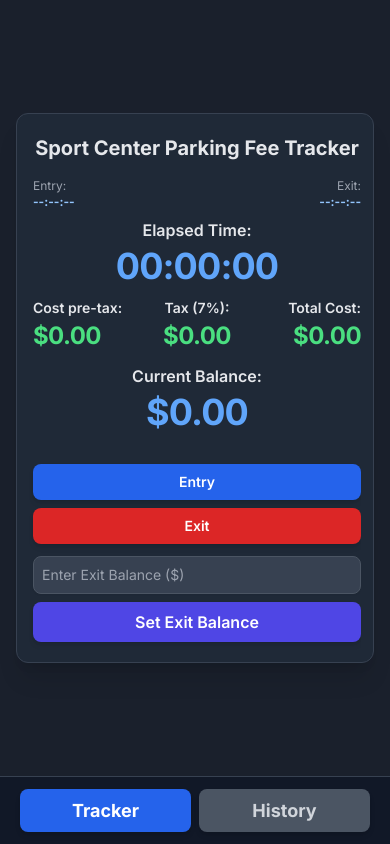
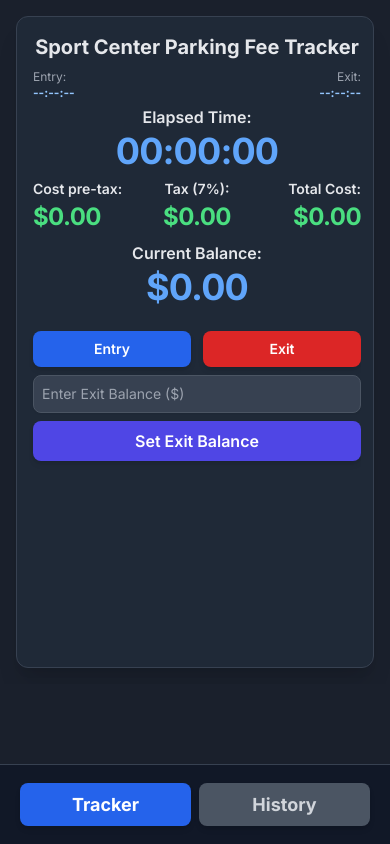
Before and after one commit to peteywhy/Sport-Center-parking-fee-tracker, a plain HTML site: page index.html in a window 390 px wide. Drawn offline with nearby package versions, Linux system fonts and the light colour scheme.

Commit message:
Set Entry and Exit buttons side by side

```diff
--- a/index.html
+++ b/index.html
@@ -15,11 +15,13 @@
             padding: 0;
             box-sizing: border-box;
             background-color: #1a202c; /* Consistent dark background */
+            /* Body is a flex container to push content and footer apart */
+            display: flex;
+            flex-direction: column;
             overflow: hidden; /* Prevent body scrolling */
+            padding-bottom: 80px; /* Add padding to account for fixed bottom tab bar */
         }
         body {
-            display: flex;
-            flex-direction: column; /* Stack children vertically */
             font-family: 'Inter', sans-serif;
         }
 
@@ -44,7 +46,7 @@
             padding: 0.75rem;
             display: flex;
             flex-direction: column; /* Stack elements inside the card vertically */
-            max-height: calc(100vh - 5rem); /* Adjusted calculation for viewport height */
+            height: 100%; /* Make app-card fill 100% of its parent's height */
             overflow: hidden; /* Prevent scrolling on the card itself */
         }
 
@@ -80,6 +82,12 @@
             display: flex;
             justify-content: space-around;
             align-items: center;
+            position: fixed; /* Make it fixed to the viewport */
+            bottom: 0;      /* Stick to bottom */
+            left: 0;        /* Stick to left */
+            width: 100%;    /* Full width */
+            height: 80px;   /* Explicit height for consistency (5rem) */
+            z-index: 1000; /* Ensure it's on top of other content */
         }
         .tab-button {
             flex: 1; /* Equal width buttons */
@@ -101,24 +109,36 @@
             color: #d1d5db; /* gray-300 */
         }
 
-        /* Ensure both tracker-view and history-view are flex containers and manage their overflow */
-        #tracker-view, #history-view {
+        /* Ensure tracker-view has NO internal scrolling and attempts to fit content */
+        #tracker-view {
             flex-grow: 1;
-            display: flex; /* Make them flex containers */
+            display: flex; /* Make it a flex container */
             flex-direction: column; /* Stack children vertically */
             justify-content: flex-start; /* Align content to the top */
-            overflow: hidden; /* Prevent scrolling within these views themselves */
-            padding-right: 0; /* Remove scrollbar padding */
-            width: 100%; /* Ensure they take full width within app-card */
-            height: 100%; /* Ensure they take full height within app-card */
+            overflow: hidden; /* STRICTLY PREVENT SCROLLING ON TRACKER VIEW */
+            padding-right: 0; /* No scrollbar padding */
+            width: 100%; /* Ensure it takes full width within app-card */
+            height: 100%; /* Ensure it takes full height within app-card */
         }
-        /* Override Tailwind's hidden class when explicitly set to display:flex */
+
+        /* History view allows internal scrolling as it can have dynamic content */
+        #history-view {
+            flex-grow: 1;
+            display: flex;
+            flex-direction: column;
+            padding-right: 0; /* Remove scrollbar padding by default */
+            width: 100%;
+            height: 100%;
+            overflow-y: auto; /* Enable vertical scrolling for the history view content */
+            -webkit-overflow-scrolling: touch; /* Smooth scrolling on iOS */
+        }
+
+        /* Explicitly set display for robustness for both views when not hidden */
         #tracker-view:not(.hidden), #history-view:not(.hidden) {
             display: flex !important;
         }
 
-
-        /* Adjust history list to allow internal scrolling if its content overflows */
+        /* Specific list within history allows its own scrolling */
         #transaction-history-list {
             flex-grow: 1; /* Allow list to grow and take available space */
             display: flex;
@@ -127,7 +147,7 @@
             -webkit-overflow-scrolling: touch; /* Smooth scrolling on iOS */
             padding-right: 0.5rem; /* Add some padding for the scrollbar */
         }
-        /* Hide scrollbar for webkit browsers */
+        /* Hide scrollbar for webkit browsers on history list */
         #transaction-history-list::-webkit-scrollbar {
             width: 0; /* Hide scrollbar */
             background: transparent; /* Make scrollbar transparent */
@@ -138,11 +158,11 @@
     <div class="main-content-area">
         <div class="app-card">
             <!-- Tracker View -->
-            <div id="tracker-view" class="flex flex-col flex-grow justify-start px-1 py-2">
-                <h1 class="text-xl sm:text-2xl lg:text-3xl font-bold text-gray-200 mb-4 text-center">Sport Center Parking Fee Tracker</h1>
+            <div id="tracker-view" class="flex flex-col flex-grow justify-start px-1 py-1"> <!-- Reduced py -->
+                <h1 class="text-xl sm:text-2xl lg:text-3xl font-bold text-gray-200 mb-2 text-center">Sport Center Parking Fee Tracker</h1> <!-- Reduced mb -->
 
                 <!-- Entry and Exit Time Displays -->
-                <div class="flex justify-between items-start text-xs sm:text-sm mb-2">
+                <div class="flex justify-between items-start text-xs sm:text-sm mb-1"> <!-- Reduced mb -->
                     <div class="text-left">
                         <p class="text-gray-400">Entry:</p>
                         <p id="entryTimeDisplay" class="text-blue-300 font-bold">--:--:--</p>
@@ -154,13 +174,13 @@
                 </div>
 
                 <!-- Elapsed Time Display -->
-                <div class="text-center mb-3">
-                    <h2 class="text-base sm:text-lg font-semibold text-gray-200 mb-1">Elapsed Time:</h2>
+                <div class="text-center mb-2"> <!-- Reduced mb -->
+                    <h2 class="text-base sm:text-lg font-semibold text-gray-200 mb-0.5">Elapsed Time:</h2> <!-- Reduced mb -->
                     <p id="elapsedTimeDisplay" class="text-4xl sm:text-5xl lg:text-6xl font-extrabold text-blue-400 tracking-tight">00:00:00</p>
                 </div>
 
                 <!-- Cost Breakdown Displays -->
-                <div class="flex justify-between items-end mb-3">
+                <div class="flex justify-between items-end mb-2"> <!-- Reduced mb -->
                     <div class="flex flex-col items-start text-left flex-1 pr-1">
                         <h2 class="text-sm sm:text-base font-semibold text-gray-200 mb-0.5">Cost pre-tax:</h2>
                         <p id="costPreTaxDisplay" class="text-2xl sm:text-3xl font-extrabold text-green-400 tracking-tight">$0.00</p>
@@ -176,26 +196,26 @@
                 </div>
 
                 <!-- Current Balance Display -->
-                <div class="text-center mb-4">
-                    <h2 class="text-base sm:text-lg font-semibold text-gray-200 mb-1">Current Balance:</h2>
+                <div class="text-center mb-3"> <!-- Reduced mb -->
+                    <h2 class="text-base sm:text-lg font-semibold text-gray-200 mb-0.5">Current Balance:</h2> <!-- Reduced mb -->
                     <p id="currentBalanceDisplay" class="text-4xl sm:text-5xl lg:text-6xl font-extrabold text-blue-400 tracking-tight">$0.00</p>
                 </div>
 
-                <!-- Action Buttons (Entry/Exit) - Moved Here -->
-                <div class="flex flex-col sm:flex-row justify-center space-y-2 sm:space-y-0 sm:space-x-3 mt-4">
+                <!-- Action Buttons (Entry/Exit) -->
+                <div class="flex flex-row justify-between space-x-3 mt-3"> <!-- Changed flex-col sm:flex-row to flex-row and space-y to space-x -->
                     <button id="entryBtn"
-                            class="btn-custom w-full sm:flex-1 px-4 py-2 sm:py-3 bg-blue-600 text-white font-semibold rounded-lg hover:bg-blue-700 focus:outline-none focus:ring-2 focus:ring-blue-600 focus:ring-opacity-50 text-sm sm:text-base">
+                            class="btn-custom flex-1 px-4 py-2 sm:py-3 bg-blue-600 text-white font-semibold rounded-lg hover:bg-blue-700 focus:outline-none focus:ring-2 focus:ring-blue-600 focus:ring-opacity-50 text-sm sm:text-base">
                         Entry
                     </button>
                     <button id="exitBtn"
-                            class="btn-custom w-full sm:flex-1 px-4 py-2 sm:py-3 bg-red-600 text-white font-semibold rounded-lg hover:bg-red-700 focus:outline-none focus:ring-2 focus:ring-red-600 focus:ring-opacity-50 text-sm sm:text-base"
+                            class="btn-custom flex-1 px-4 py-2 sm:py-3 bg-red-600 text-white font-semibold rounded-lg hover:bg-red-700 focus:outline-none focus:ring-2 focus:ring-red-600 focus:ring-opacity-50 text-sm sm:text-base"
                             disabled>
                         Exit
                     </button>
                 </div>
 
-                <!-- Exit Balance Section - Moved Below Action Buttons -->
-                <div class="flex flex-col sm:flex-row items-center justify-center space-y-2 sm:space-y-0 sm:space-x-3 mt-3">
+                <!-- Exit Balance Section -->
+                <div class="flex flex-col sm:flex-row items-center justify-center space-y-2 sm:space-y-0 sm:space-x-3 mt-2"> <!-- Reduced mt -->
                     <input type="number" id="exitBalanceInput" placeholder="Enter Exit Balance ($)"
                            class="w-full sm:flex-1 p-2 sm:p-3 border border-gray-600 bg-gray-700 text-white rounded-lg text-sm sm:text-base focus:ring-2 focus:ring-blue-500 focus:border-transparent shadow-sm placeholder-gray-400"
                            step="0.01" min="0">
@@ -207,7 +227,7 @@
                 </div>
 
                 <!-- Message Box -->
-                <div id="messageBox" class="mt-3 p-2 rounded-lg text-white font-medium text-center text-sm hidden"></div>
+                <div id="messageBox" class="mt-2 p-2 rounded-lg text-white font-medium text-center text-sm hidden"></div> <!-- Reduced mt, p -->
             </div>
 
             <!-- History View (hidden by default) -->
@@ -220,7 +240,7 @@
         </div>
     </div>
 
-    <!-- Tab Navigation -->
+    <!-- Tab Navigation - Fixed at the bottom -->
     <div class="tab-bar">
         <button id="show-tracker-btn" class="tab-button active">Tracker</button>
         <button id="show-history-btn" class="tab-button">History</button>
```
